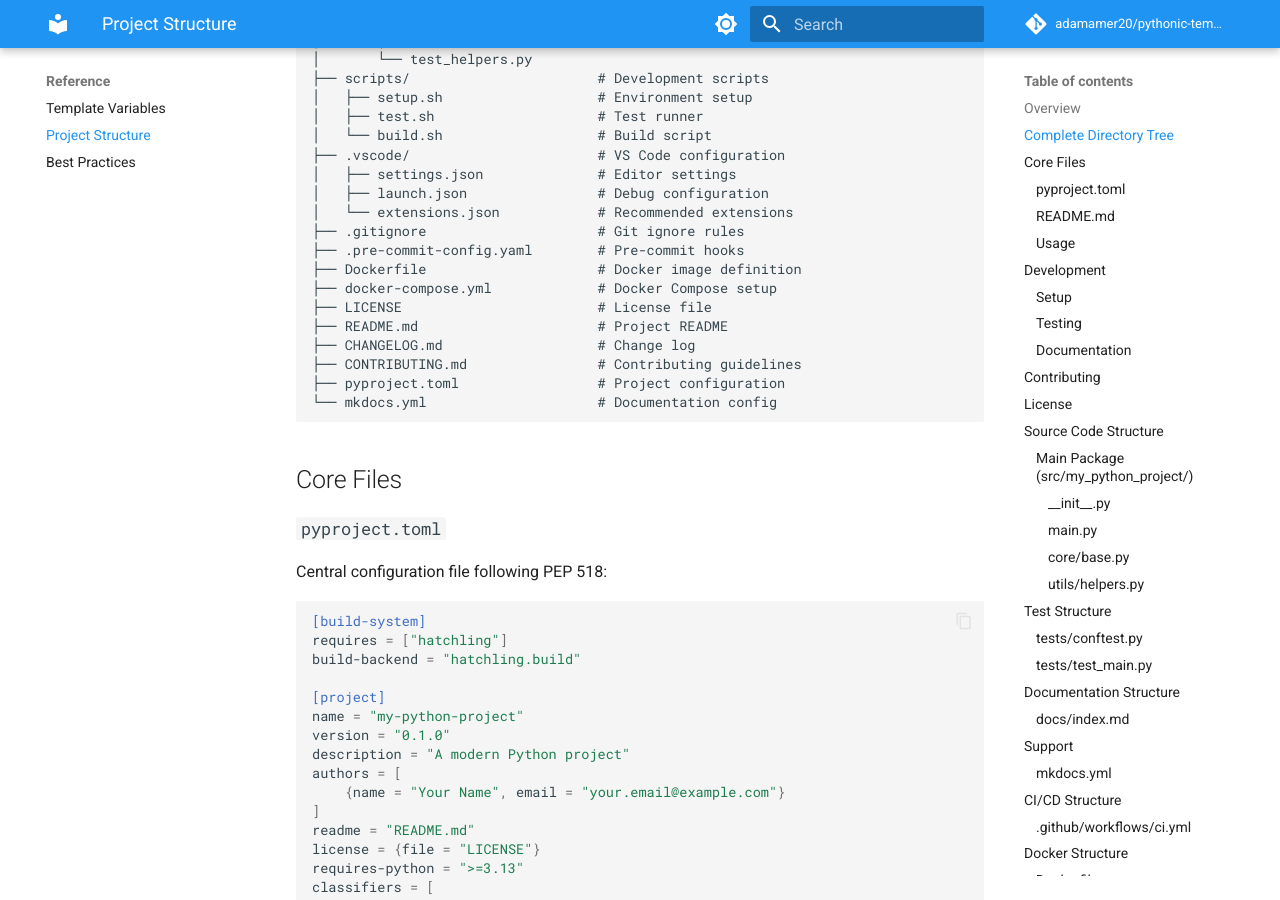
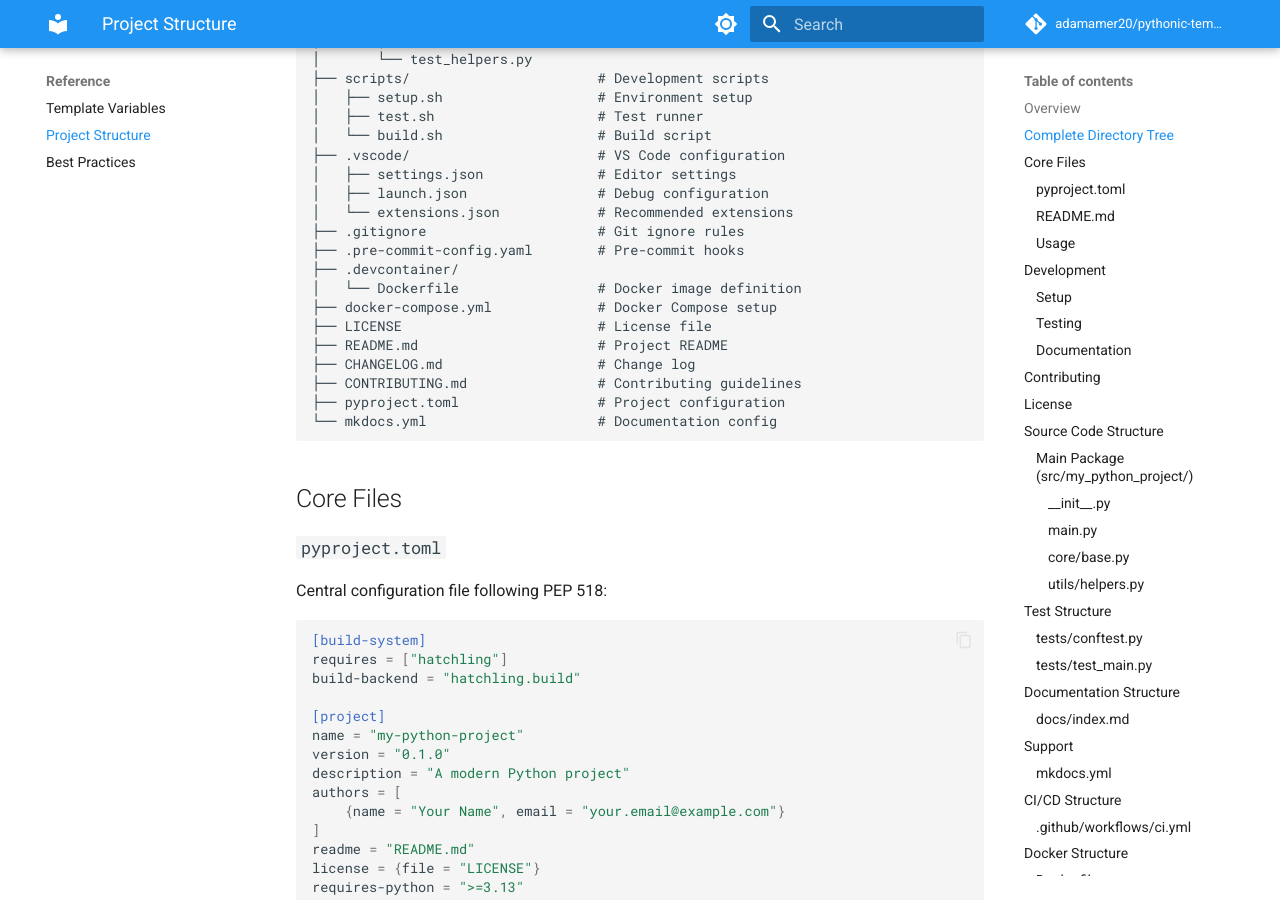
Before and after one commit to adamamer20/pythonic-template, an MkDocs documentation site: the page built from docs/reference/project-structure.md, in a window 1280 px wide and 900 px high, scrolled down 1278 px. Built offline with MkDocs 1.6.1 and Material for MkDocs 9.7.7, drawn with Linux system fonts in a browser that asks for light colours; comment, search, counter and statistics services are not loaded.

```diff
--- a/docs/reference/project-structure.md
+++ b/docs/reference/project-structure.md
@@ -61,7 +61,8 @@
 │   └── extensions.json            # Recommended extensions
 ├── .gitignore                     # Git ignore rules
 ├── .pre-commit-config.yaml        # Pre-commit hooks
-├── Dockerfile                     # Docker image definition
+├── .devcontainer/
+│   └── Dockerfile                 # Docker image definition
 ├── docker-compose.yml             # Docker Compose setup
 ├── LICENSE                        # License file
 ├── README.md                      # Project README
```
Also changed, not shown: README.md (+23 -3 lines), docs/getting-started/generated-project.md (+1 -1 lines), docs/reference/template-variables.md (+23 -1 lines), 3 other files.
